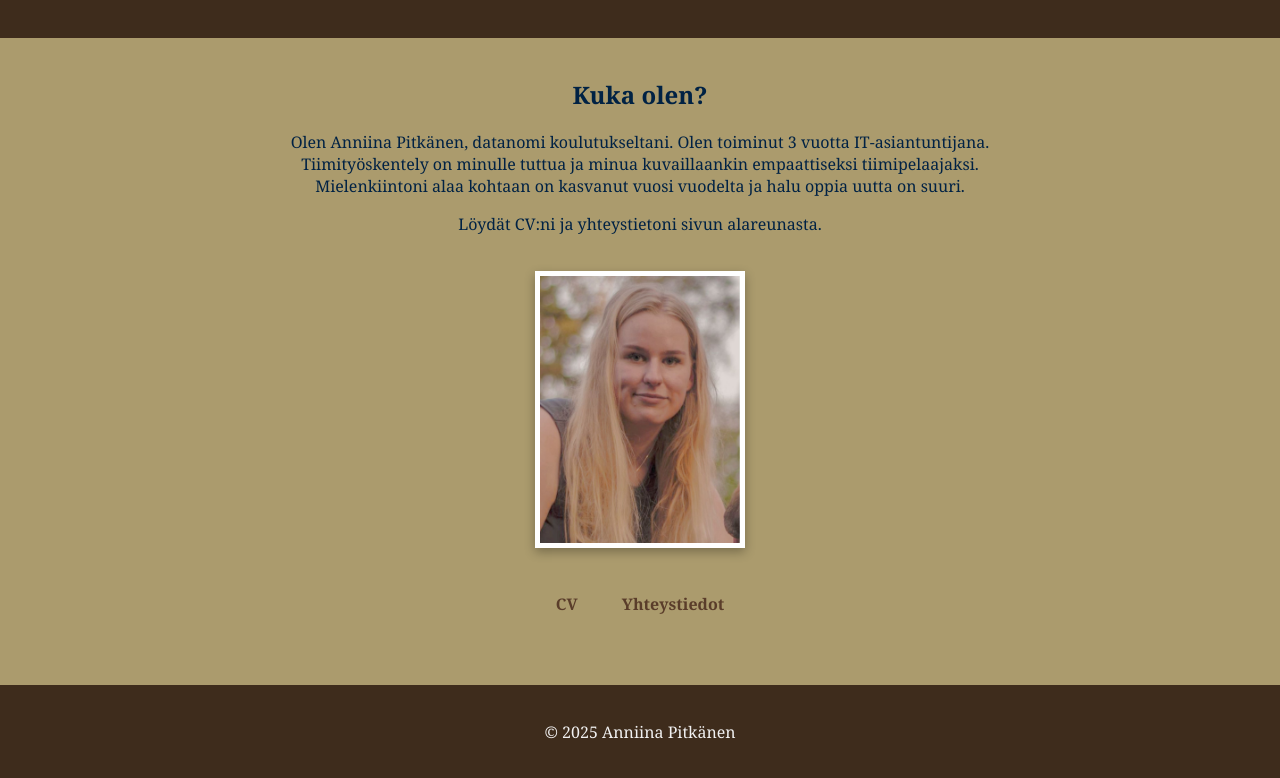
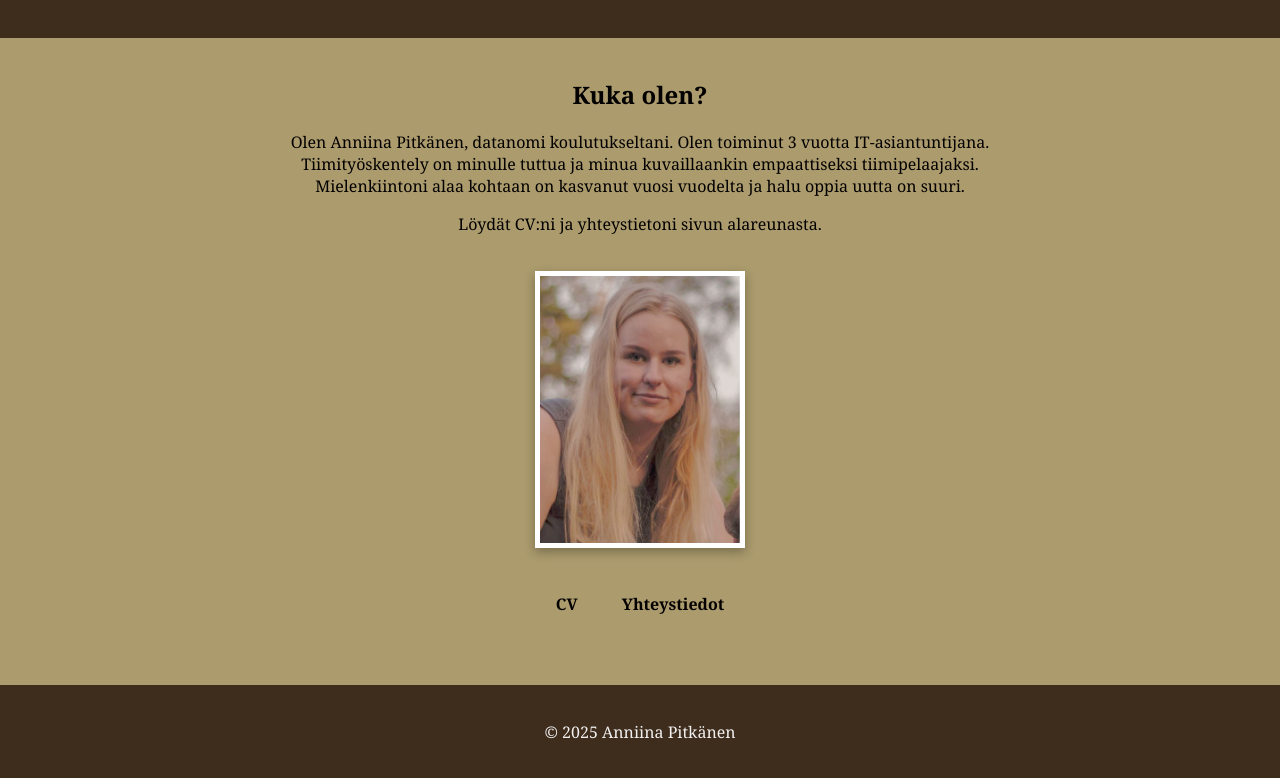
Before and after one commit to kukkanniina/netticv, a plain HTML site: page index.html in a window 1280 px wide. Shown: the part 164-942 px from the top of the page. Drawn offline with Linux system fonts and the light colour scheme.

Commit message:
Update index.html

```diff
--- a/index.html
+++ b/index.html
@@ -8,7 +8,7 @@
     <style>
         body {
             background-color: #ab9b6d;
-            color: #002244;
+            color: #030000;
             font-family: Georgia, serif;
             text-align: center;
             margin: 0;
@@ -34,7 +34,7 @@
             margin-top: 20px;
         }
         nav a {
-            color: #5a3d2a;
+            color: #030000;
             text-decoration: none;
             font-size: 16px;
             margin: 10px;
```
